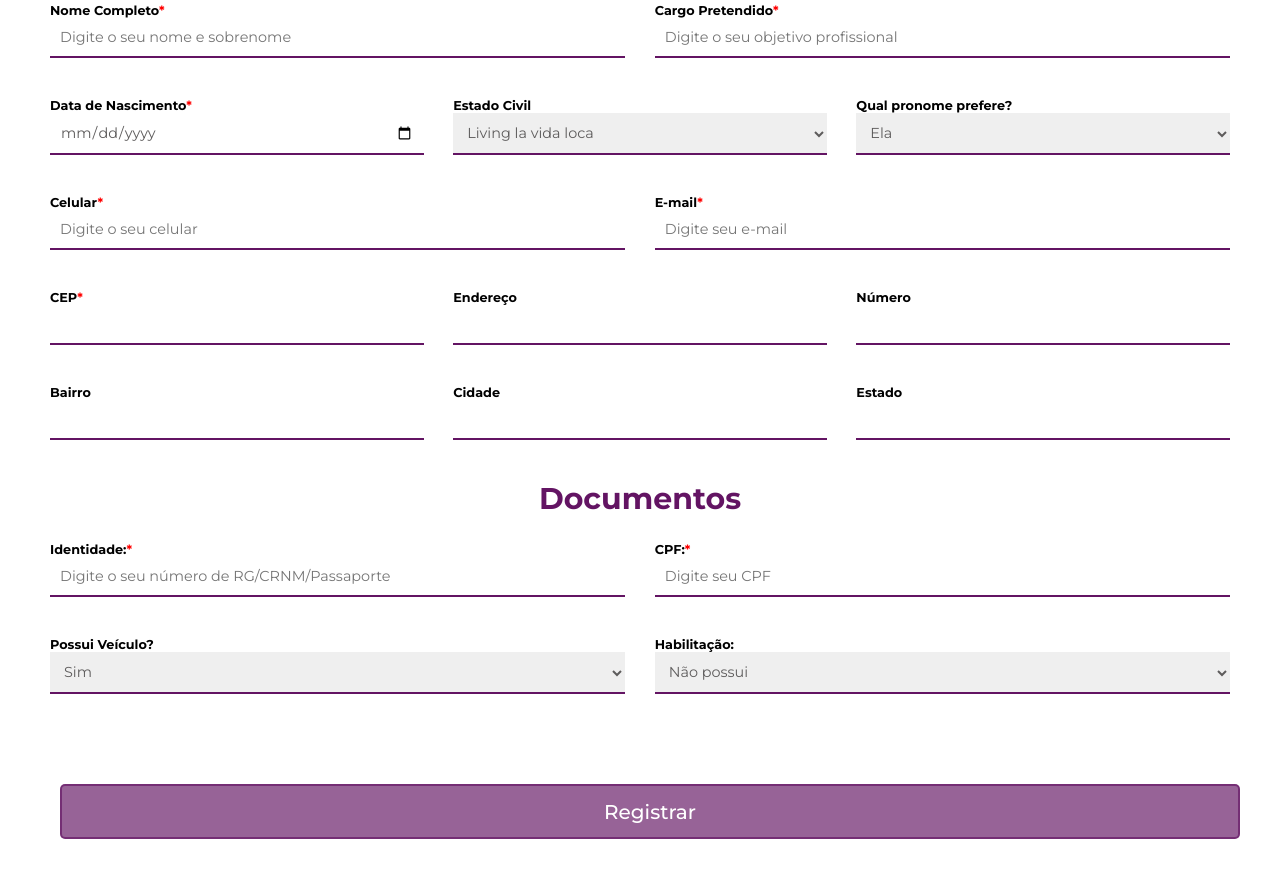
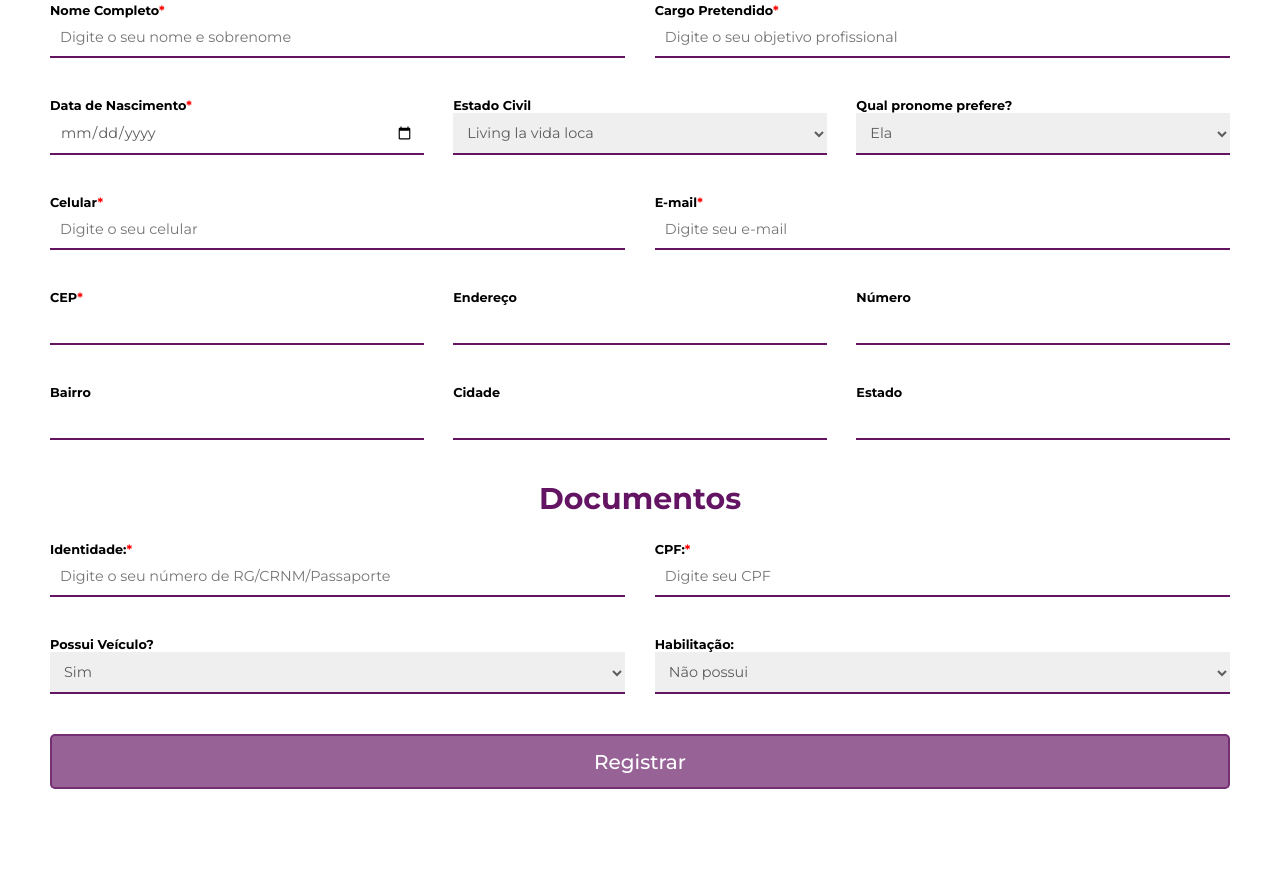
Before and after one commit to sofiamajjul/BancoCV, a plain HTML site: page Frontend/index.html in a window 1280 px wide. Shown: the part 921-1798 px from the top of the page. Drawn offline with Linux system fonts and the light colour scheme.

Commit message:
correction button layout

```diff
--- a/Public/style.css
+++ b/Frontend/style.css
@@ -226,11 +226,9 @@ input[type="submit"] {
   height: 55px;
   border-radius: 5px;
   border: none;
-  margin: 50px 10px;
   border: 2px solid #631463a9;
   font-size: 20px;
   font-weight: 500;
-  padding: 0 10px;
   cursor: pointer;
   outline: none;
   transition: all 0.3s ease;
```
Also changed, not shown: Frontend/Pictures/Jobs-09.png (renamed from Public/Pictures/Jobs-09.png), Frontend/Pictures/diego-ph-fIq0tET6llw-unsplash.jpg (renamed from Public/Pictures/diego-ph-fIq0tET6llw-unsplash.jpg), Frontend/index.html (renamed from Public/index.html), Frontend/script.js (renamed from Public/script.js).
